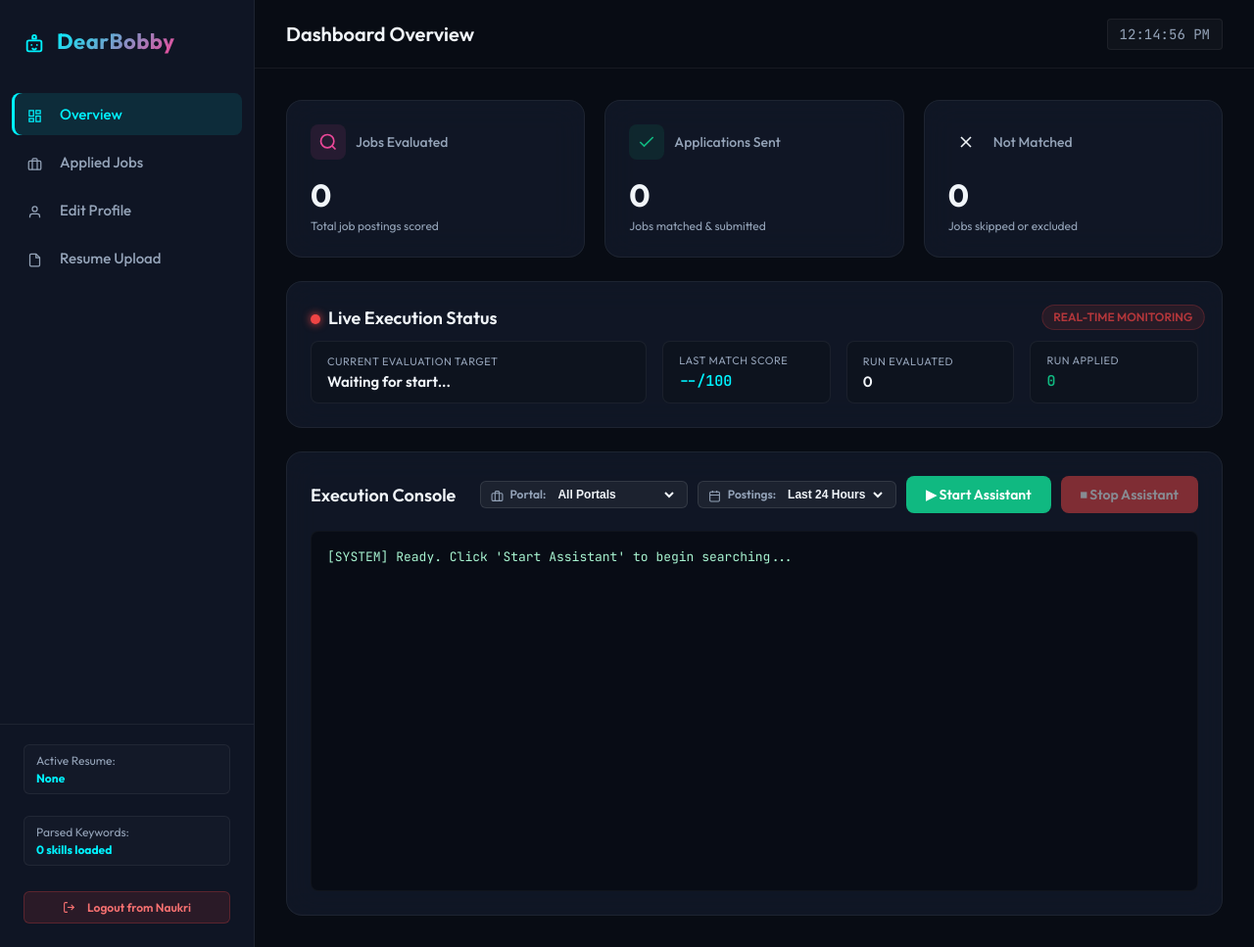
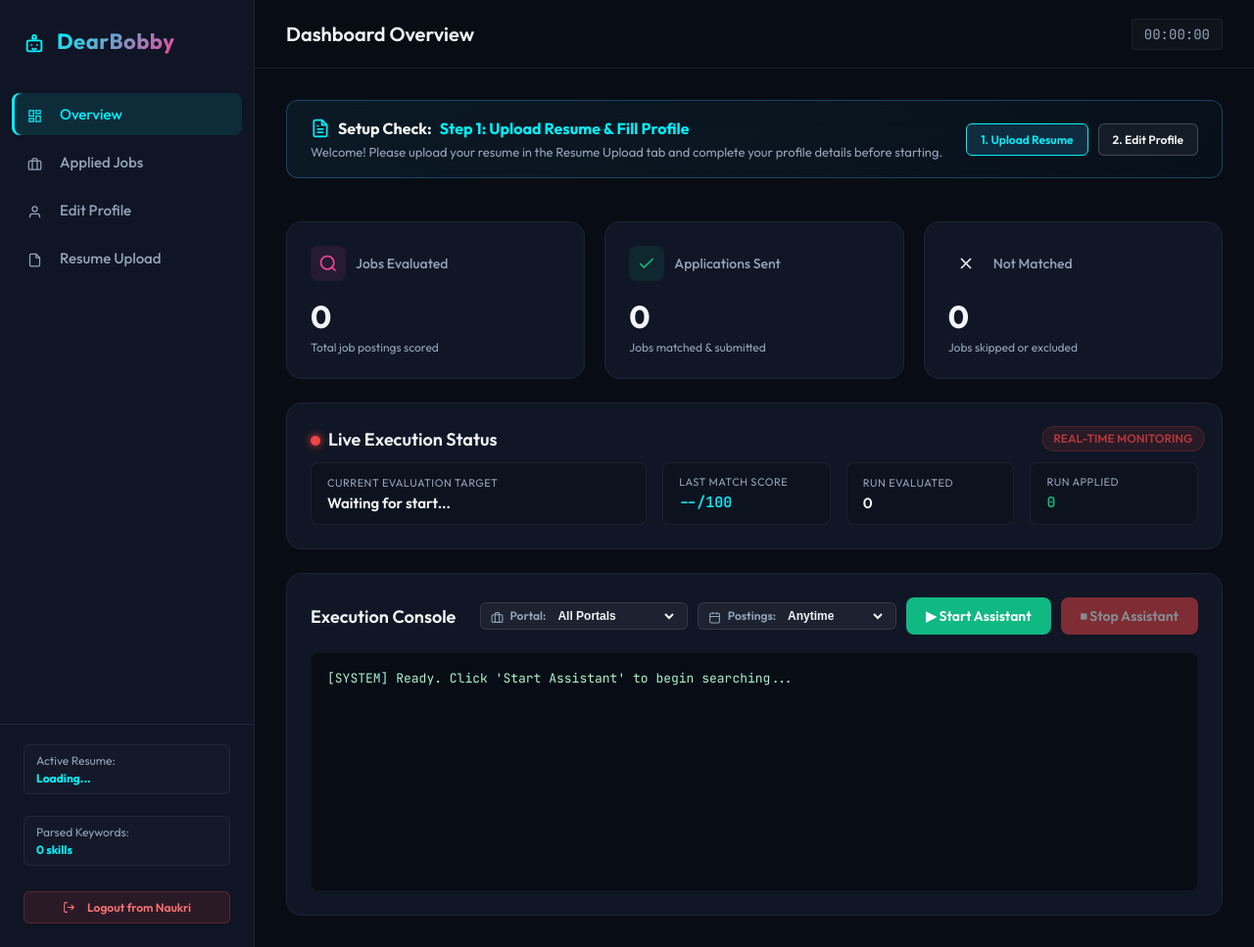
Before and after one commit to shivagokari/Dearbobby-auto-job-apply, a Flask app: page / in a window 1280 px wide. Shown: the whole page at 98% size. Run offline with Flask 3, Linux system fonts and the light colour scheme; data that the repository does not hold is empty.

Commit message:
feat: add Onboarding Setup Check Banner and Step-by-Step Guidance for new users

```diff
--- a/static/main.js
+++ b/static/main.js
@@ -5,6 +5,7 @@
 let allLogs = [];
 let resumeKeywords = [];
 let runStartTime = null;
+let currentResumeName = '';
 
 const STANDARD_TITLES = [
   "Python Developer", "Backend Developer", "Frontend Developer", "Full Stack Engineer",
@@ -71,6 +72,7 @@
   initCookieImporter();
   initLoginRemoteControls();
   initLogout();
+  initOnboarding();
 
   // Dashboard portal change listener
   const dbPortal = document.getElementById('dashboard-portal');
@@ -292,11 +294,13 @@
       }
 
       // Update active resume
-      activeResumeName.textContent = data.resume || "None (Drop resume)";
+      currentResumeName = data.resume || "None (Drop resume)";
+      activeResumeName.textContent = currentResumeName;
       const tabResume = document.getElementById('upload-tab-resume-name');
       if (tabResume) {
-        tabResume.textContent = data.resume || "None (Upload resume to begin)";
+        tabResume.textContent = currentResumeName;
       }
+      checkOnboardingStatus();
     })
     .catch(err => {
       console.warn("Status poll failed:", err);
@@ -1211,7 +1215,64 @@
             btnLogout.disabled = false;
             btnLogout.textContent = "🚪 Logout from Naukri";
           });
-      }
+// Onboarding Setup Check and Navigation
+function initOnboarding() {
+  const btnResume = document.getElementById('btn-onboard-resume');
+  const btnProfile = document.getElementById('btn-onboard-profile');
+
+  if (btnResume) {
+    btnResume.addEventListener('click', () => {
+      document.querySelector('.nav-item[data-tab="resume"]').click();
+    });
+  }
+
+  if (btnProfile) {
+    btnProfile.addEventListener('click', () => {
+      document.querySelector('.nav-item[data-tab="profile"]').click();
     });
   }
 }
+
+function checkOnboardingStatus() {
+  const banner = document.getElementById('onboarding-banner');
+  const titleEl = document.getElementById('onboarding-status-title');
+  const descEl = document.getElementById('onboarding-status-desc');
+  const btnResume = document.getElementById('btn-onboard-resume');
+  const btnProfile = document.getElementById('btn-onboard-profile');
+
+  if (!banner || !titleEl || !descEl) return;
+
+  const hasResume = currentResumeName && !currentResumeName.toLowerCase().includes('none') && !currentResumeName.toLowerCase().includes('loading');
+  const hasProfile = profileData && profileData.personal && profileData.personal.full_name && profileData.personal.full_name.trim().length > 0;
+  const hasTitles = profileData && profileData.search_preferences && profileData.search_preferences.target_titles && profileData.search_preferences.target_titles.length > 0;
+
+  if (!hasResume) {
+    titleEl.textContent = 'Step 1 of 2: Upload Your Resume';
+    titleEl.style.color = '#f87171';
+    descEl.textContent = 'No active resume detected. Upload your resume (PDF or DOCX) in the Resume Upload tab so the AI can extract your skill keywords.';
+    btnResume.style.borderColor = '#f87171';
+    btnResume.style.color = '#f87171';
+    btnResume.textContent = '1. Upload Resume';
+  } else if (!hasProfile || !hasTitles) {
+    titleEl.textContent = 'Step 2 of 2: Complete Profile Details';
+    titleEl.style.color = '#fbbf24';
+    descEl.textContent = 'Resume loaded! Next, go to Edit Profile to verify your full name, phone number, and target job titles.';
+    btnResume.style.borderColor = 'var(--color-success)';
+    btnResume.style.color = 'var(--color-success)';
+    btnResume.textContent = '✓ Resume Uploaded';
+    btnProfile.style.borderColor = '#fbbf24';
+    btnProfile.style.color = '#fbbf24';
+  } else {
+    titleEl.textContent = 'System Ready — Ready to Apply!';
+    titleEl.style.color = 'var(--color-success)';
+    descEl.textContent = `Resume loaded (${currentResumeName}) and profile details configured. Select your target portal and click "Start Assistant"!`;
+    banner.style.borderColor = 'rgba(34, 197, 94, 0.4)';
+    banner.style.background = 'linear-gradient(135deg, rgba(34, 197, 94, 0.08) 0%, rgba(16, 185, 129, 0.03) 100%)';
+    btnResume.style.borderColor = 'var(--color-success)';
+    btnResume.style.color = 'var(--color-success)';
+    btnResume.textContent = '✓ Resume Ready';
+    btnProfile.style.borderColor = 'var(--color-success)';
+    btnProfile.style.color = 'var(--color-success)';
+    btnProfile.textContent = '✓ Profile Ready';
+  }
+}
--- a/templates/index.html
+++ b/templates/index.html
@@ -62,6 +62,23 @@
       <!-- TAB 1: OVERVIEW -->
       <!-- ----------------------------------------- -->
       <section class="tab-content active" id="tab-overview">
+        <!-- New User Onboarding / Setup Status Banner -->
+        <div class="panel onboarding-panel" id="onboarding-banner" style="margin-bottom: 20px; background: linear-gradient(135deg, rgba(56, 189, 248, 0.08) 0%, rgba(14, 165, 233, 0.03) 100%); border: 1px solid rgba(56, 189, 248, 0.3); border-radius: 12px; padding: 18px 24px;">
+          <div style="display: flex; align-items: center; justify-content: space-between; flex-wrap: wrap; gap: 16px;">
+            <div>
+              <h3 style="margin: 0 0 6px 0; font-size: 16px; color: #f8fafc; font-weight: 700; display: flex; align-items: center; gap: 8px;">
+                <svg width="20" height="20" viewBox="0 0 24 24" fill="none" stroke="currentColor" stroke-width="2" style="color: var(--color-primary);"><path d="M14 2H6a2 2 0 0 0-2 2v16a2 2 0 0 0 2 2h12a2 2 0 0 0 2-2V8z"/><polyline points="14 2 14 8 20 8"/><line x1="16" y1="13" x2="8" y2="13"/><line x1="16" y1="17" x2="8" y2="17"/><polyline points="10 9 9 9 8 9"/></svg>
+                Setup Check: <span id="onboarding-status-title" style="color: var(--color-primary);">Step 1: Upload Resume & Fill Profile</span>
+              </h3>
+              <p id="onboarding-status-desc" style="margin: 0; font-size: 13px; color: var(--text-muted);">Welcome! Please upload your resume in the Resume Upload tab and complete your profile details before starting.</p>
+            </div>
+            <div style="display: flex; gap: 10px; align-items: center;">
+              <button class="btn" id="btn-onboard-resume" style="font-size: 12px; padding: 8px 14px; background: rgba(56, 189, 248, 0.15); border: 1px solid var(--color-primary); color: var(--color-primary); border-radius: 6px; font-weight: 600; cursor: pointer;">1. Upload Resume</button>
+              <button class="btn" id="btn-onboard-profile" style="font-size: 12px; padding: 8px 14px; background: rgba(255, 255, 255, 0.05); border: 1px solid rgba(255, 255, 255, 0.2); color: var(--text-main); border-radius: 6px; font-weight: 600; cursor: pointer;">2. Edit Profile</button>
+            </div>
+          </div>
+        </div>
+
         <!-- Dashboard Statistics -->
         <div class="stats-grid">
           <div class="stat-card">
```
Also changed, not shown: dist/index.html (+17 -0 lines), dist/static/main.js (+64 -3 lines), 1 other file.
